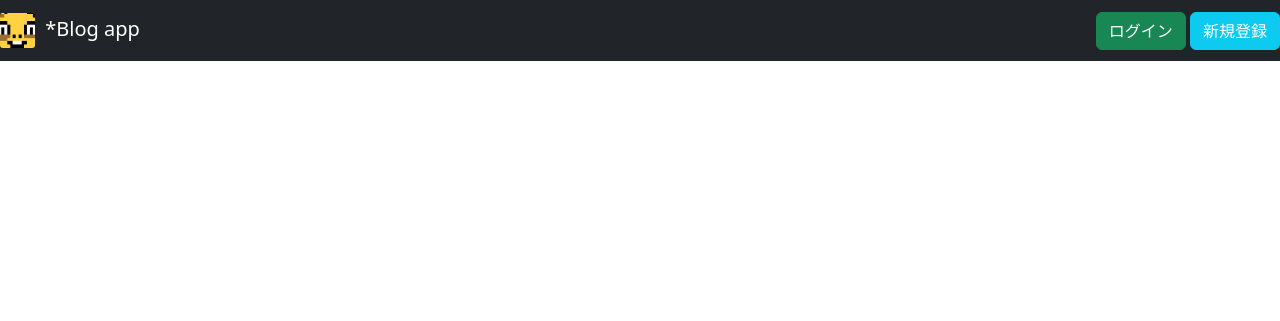
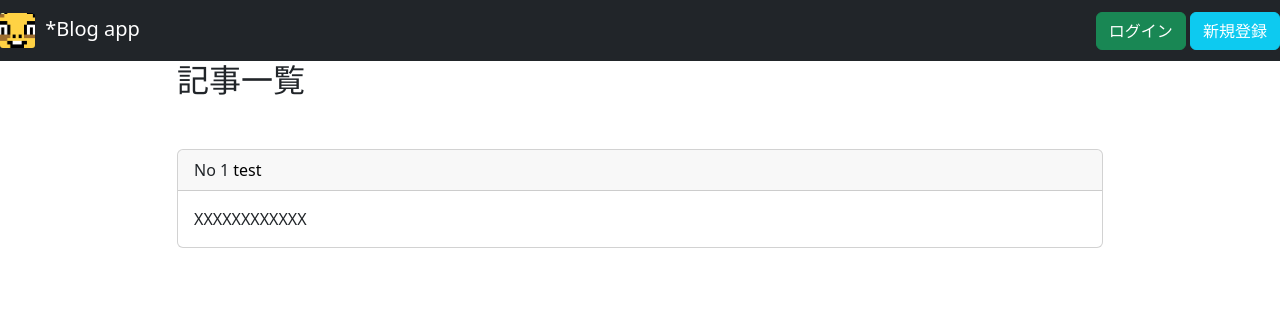
Before and after one commit to masato-bkn/blog, a Rails app: page / in a window 1280 px wide. Shown: the top 321 px of the page. Run offline with Rails 7, Linux system fonts and the light colour scheme; data comes from the database, SQL or seed files in the repository; style sheets or scripts are compiled from the project's sources; some libraries are stand-ins or nearby versions.

Commit message:
topページに記事の一覧を表示

```diff
--- a/app/assets/stylesheets/custom.scss
+++ b/app/assets/stylesheets/custom.scss
@@ -1,3 +1,7 @@
+.page-title {
+  margin-top: 40px;
+}
+
 .header {
     &-title {
         font-size: 20px;
@@ -16,3 +20,13 @@
         color: white;
     }
 }
+
+.card {
+  &-article {
+    margin: 50px 0px;
+    &-title {
+      text-decoration:none;
+      color: black;
+    }
+  }
+}
--- a/app/controllers/static_pages_controller.rb
+++ b/app/controllers/static_pages_controller.rb
@@ -1,3 +1,5 @@
 class StaticPagesController < ApplicationController
-  def top; end
+  def top
+    @articles = Article.all
+  end
 end
--- a/app/views/layouts/application.html.erb
+++ b/app/views/layouts/application.html.erb
@@ -15,7 +15,13 @@
   </head>
 
   <body>
-    <%= render 'layouts/header' %>
-    <%= yield %>
+  <%= render 'layouts/header' %>
+    <div class="container">
+      <div class="row">
+        <div class="col-md-10 offset-md-1">
+          <%= yield %>
+        </div>
+      </div>
+    </div>
   </body>
 </html>
--- a/app/views/static_pages/top.html.erb
+++ b/app/views/static_pages/top.html.erb
@@ -0,0 +1,13 @@
+<p class="h2 text-dark page-title">記事一覧</p>
+
+<% @articles.each do |article| %>
+  <div class="card card-article">
+    <div class="card-header card-article-header">
+      No <%= article.id%>
+      <%=link_to article.title,article_path(id: article.id), class: "card-article-title"  %>
+    </div>
+    <div class="card-body">
+      <p class="card-text"><%= article.content%></p>
+    </div>
+  </div>
+<% end %>
```
